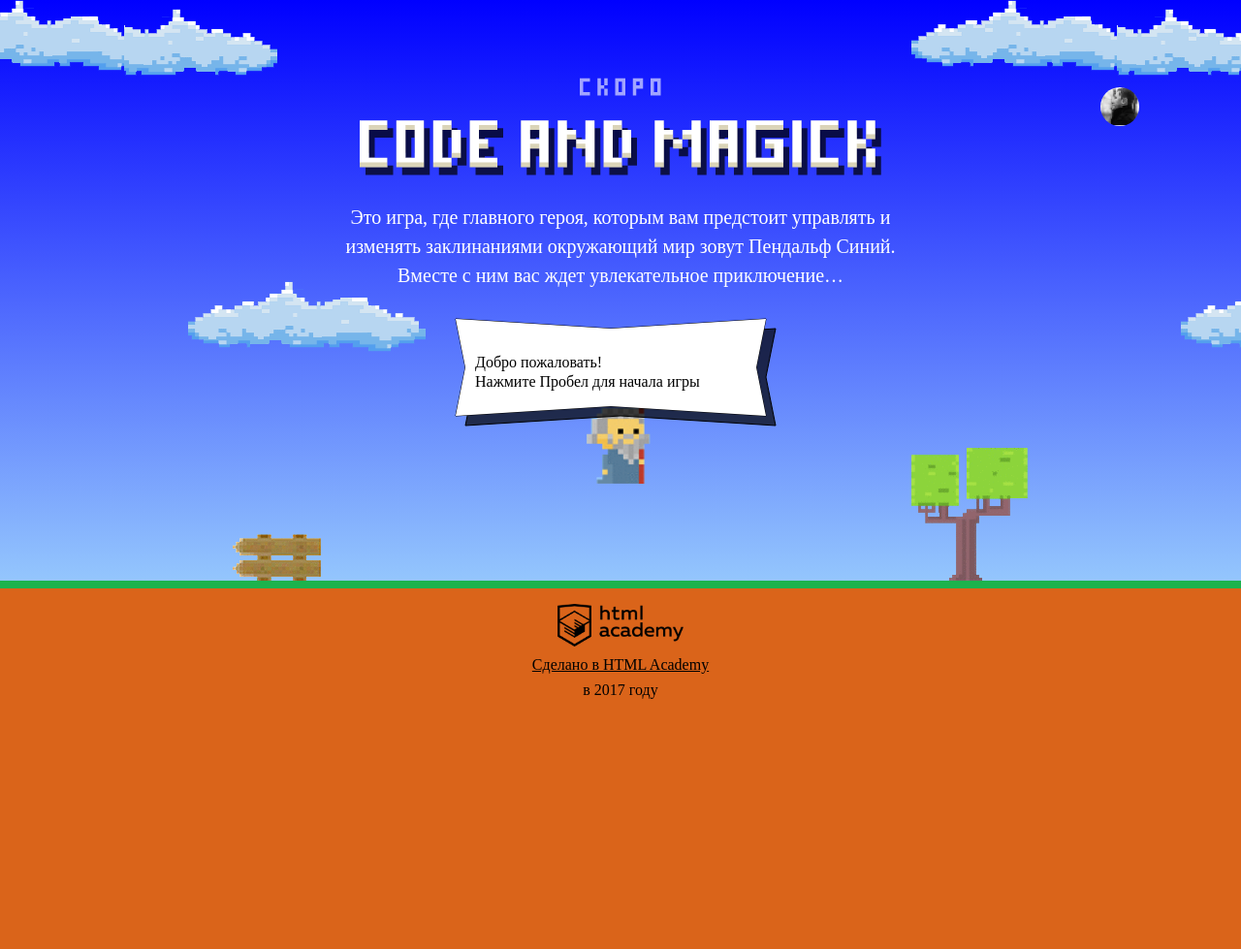
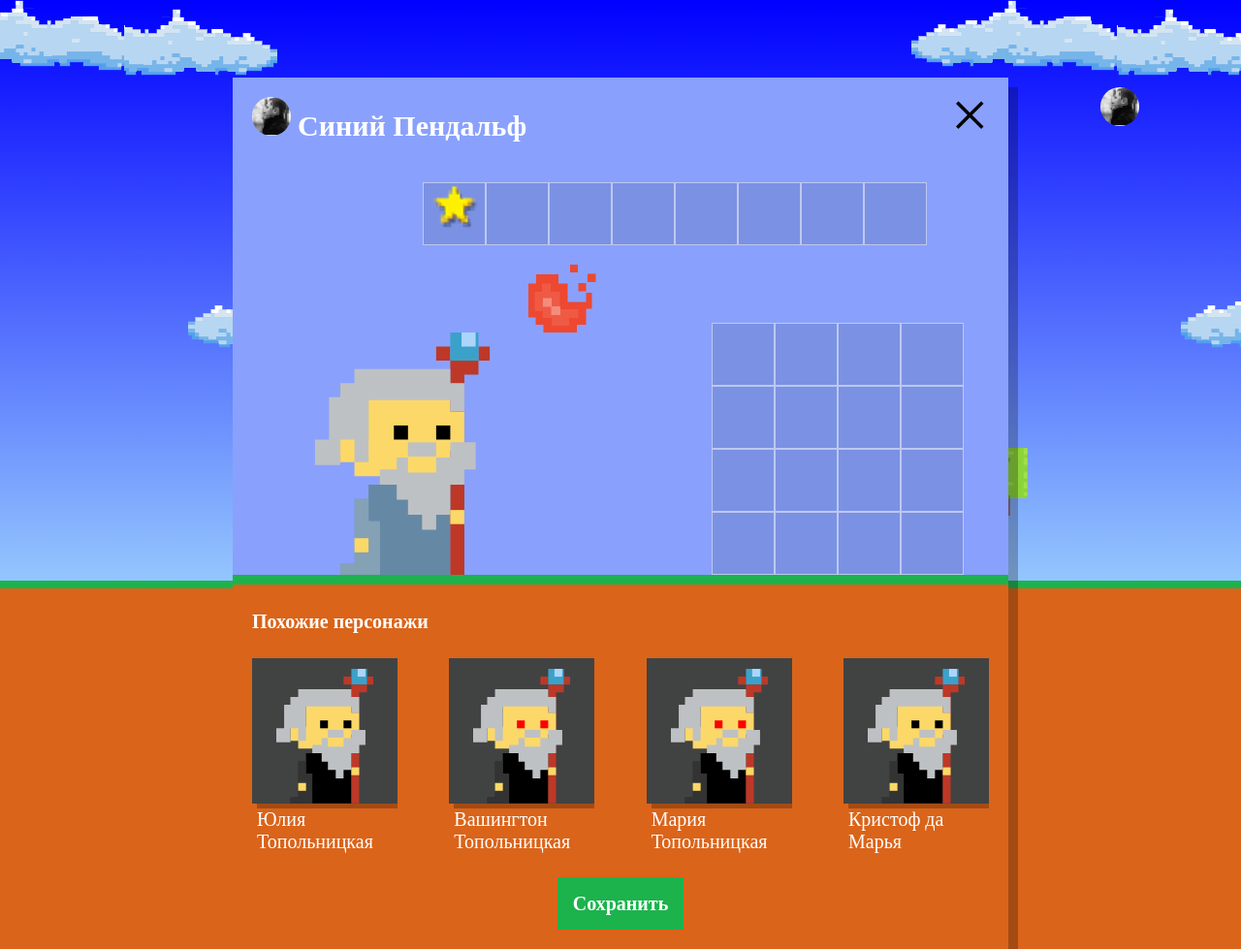
Before and after one commit to AleksandraBoblak/257709-code-and-magick-18, a website: page index.html in a window 1280 px wide. Shown: the whole page at 97% size. Before the commit the page ends 800 px from the top, so only its background shows below. Drawn offline with Linux system fonts and the light colour scheme; a web font is replaced by a local one.

Commit message:
Задание 4 Орда

```diff
--- a/index.html
+++ b/index.html
@@ -203,6 +203,7 @@
 </script>
 
 <script src="js/stat.js"></script>
+<script src="js/setup.js"></script>
 <script src="js/game.js"></script>
 
 
--- /dev/null
+++ b/js/setup.js
@@ -0,0 +1,51 @@
+'use strict';
+var userDialog = document.querySelector('.setup');
+userDialog.classList.remove('hidden');
+
+var similarListElement = document.querySelector('.setup-similar-list');
+var similarWizardTemplate = document.querySelector('#similar-wizard-template')
+.content
+.querySelector('.setup-similar-item');
+
+var names = ['Иван', 'Хуан Себастьян', 'Мария', 'Кристоф', 'Виктор', 'Юлия', 'Люпита', 'Вашингтон'];
+var lastNames = ['да Марья', 'Верон', 'Мирабелла', 'Вальц', 'Онопко', 'Топольницкая', 'Нионго', 'Ирвинг'];
+var coatColor = ['rgb (101, 137, 164)', 'rgb (241, 43, 107)', 'rgb (146, 100, 161)', 'rgb (56, 159, 117)', 'rgb (215, 210, 55)', 'rgb (0, 0, 0)'];
+var eyesColor = ['black', 'red', 'blue', 'yellow', 'green'];
+
+var getRandomElement = function (array) {
+  return array[Math.floor(Math.random() * array.length)];
+};
+
+var generateWizard = function () {
+  return {
+    name: getRandomElement(names),
+    lastName: getRandomElement(lastNames),
+    coatColor: getRandomElement(coatColor),
+    eyesColor: getRandomElement(eyesColor)
+  };
+};
+
+var wizards = [
+  generateWizard(),
+  generateWizard(),
+  generateWizard(),
+  generateWizard()
+];
+
+var renderWizard = function (wizard) {
+  var wizardElement = similarWizardTemplate.cloneNode(true);
+
+  wizardElement.querySelector('.setup-similar-label').textContent = wizard.name + ' ' + wizard.lastName;
+  wizardElement.querySelector('.wizard-coat').style.fill = wizard.coatColor;
+  wizardElement.querySelector('.wizard-eyes').style.fill = wizard.eyesColor;
+
+  return wizardElement;
+};
+
+var fragment = document.createDocumentFragment();
+for (var i = 0; i < wizards.length; i++) {
+  fragment.appendChild(renderWizard(wizards[i]));
+}
+similarListElement.appendChild(fragment);
+
+userDialog.querySelector('.setup-similar').classList.remove('hidden');
```
